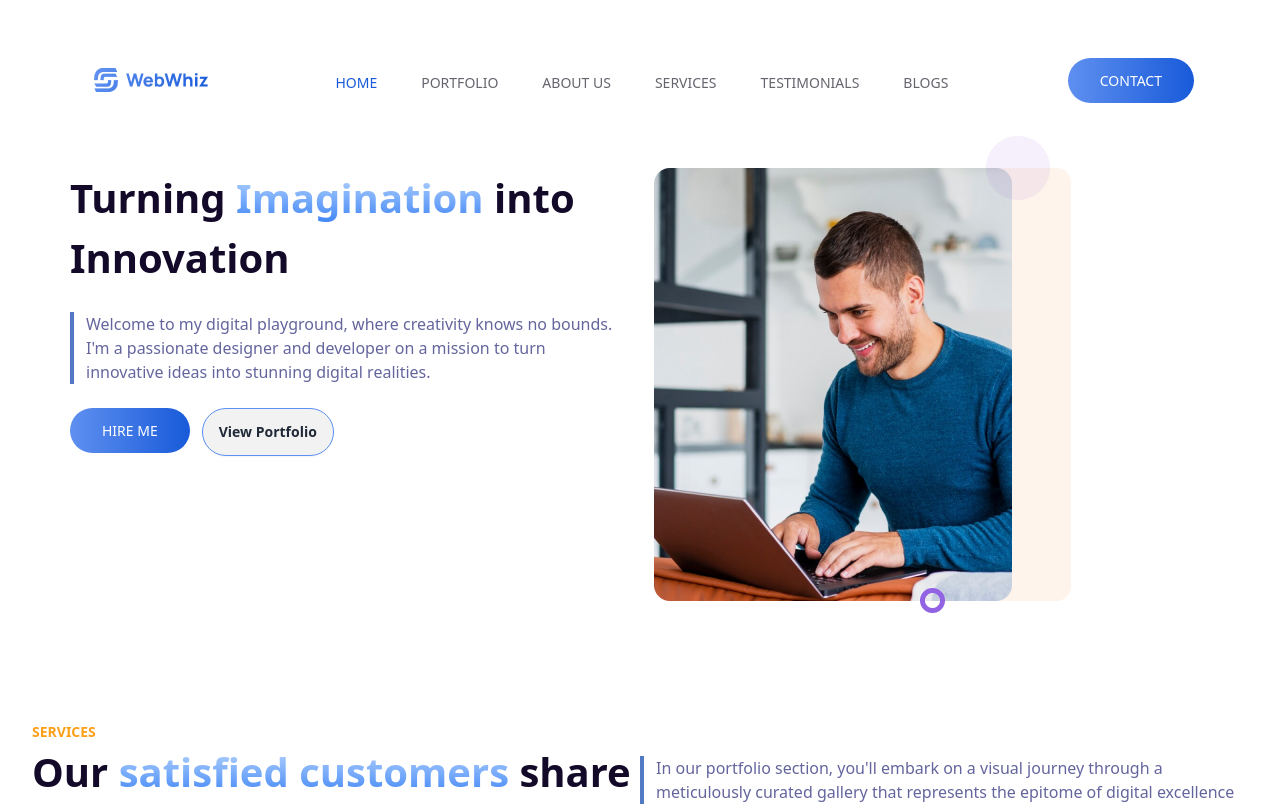
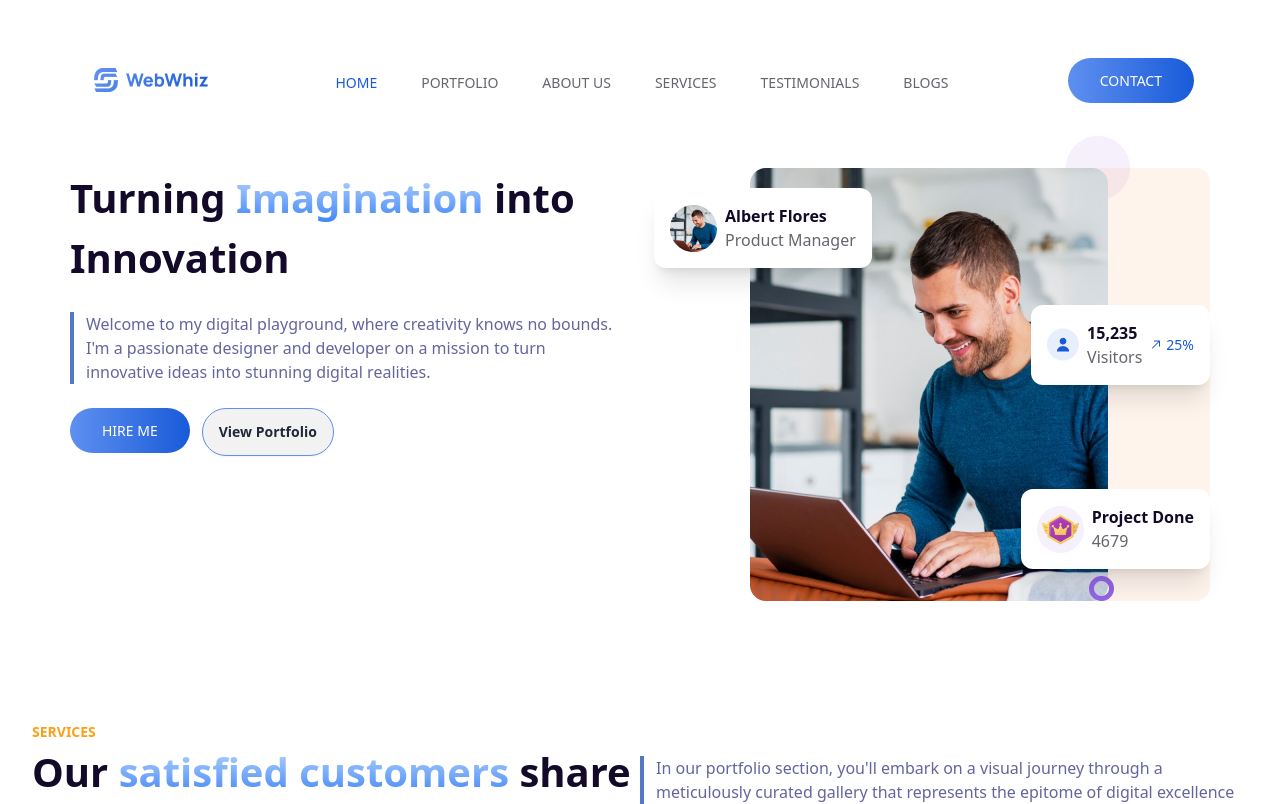
Before and after one commit to RashedAkash/webWhiz, a React (Vite) app: page / in a window 1280 px wide. Shown: the top 804 px of the page. Built offline with nearby package versions, Linux system fonts and the light colour scheme.

Commit message:
banner section complte

```diff
--- a/src/Components/Banner/Banner.jsx
+++ b/src/Components/Banner/Banner.jsx
@@ -7,6 +7,10 @@ import Container from '../../Shared/Container/Container';
 import './banner.css'
 import roundImg from '../../assets/images/banner/round.png';
 import ellips from '../../assets/images/banner/Ellipse 2.png'
+import userImg from '../../assets/images/banner/user.png'
+import crown from '../../assets/images/banner/crown.png'
+import manager from '../../assets/images/banner/manager.png'
+import arrowImg from '../../assets/icon/arrowblue.png'
 
 const Banner = () => {
   return (
@@ -15,9 +19,43 @@ const Banner = () => {
         <Container>
           <div className=" py-10  flex-col gap-7 md:flex md:flex-row-reverse justify-between">
           <div className='banner-bg relative   md:w-1/2'>
-              <img src={bannerImg} />
-              <img className=' absolute -top-8 right-40 ' src={roundImg} alt="" />
-              <img src={ellips} className=' absolute left-0 right-0 mx-auto -bottom-3 ' alt="" />
+              <img className='md:pl-24' src={bannerImg} />
+              <img className=' absolute -top-8 right-20 -z-10 ' src={roundImg} alt="" />
+              <img src={ellips} className=' absolute  right-24  -bottom-0  ' alt="" />
+
+              <div className=' flex items-center gap-2 text-left bg-white absolute shadow-xl p-4 rounded-xl top-5 left-0'>
+                <div >
+                  <img src={manager} alt="" />
+                </div>
+                <div>
+                  <h3 className=' text-[#130929] font-bold'>Albert Flores</h3>
+                  <h3 className=' text-[#64656D] font-medium'>Product Manager</h3>
+                </div>
+              </div>
+
+              <div className=' flex items-center gap-2 text-left bg-white absolute shadow-xl p-4 rounded-xl bottom-8  right-0'>
+                <div >
+                  <img src={crown} alt="" />
+                </div>
+                <div>
+                  <h3 className=' text-[#130929] font-bold'>Project Done</h3>
+                  <h3 className=' text-[#64656D] font-medium'>4679</h3>
+                </div>
+              </div>
+              <div className=' flex items-center gap-2 text-left bg-white absolute shadow-xl p-4 rounded-xl bottom-1/2 right-0'>
+                <div >
+                  <img src={userImg} alt="" />
+                </div>
+                <div>
+                  <h3 className=' text-[#130929] font-bold'>15,235</h3>
+                  <h3 className=' text-[#64656D] font-medium'>Visitors</h3>
+                </div>
+                <div className=' flex gap-1 items-center'>
+                  <img src={arrowImg} alt="" />
+                  <p className=' font-medium text-[#185AD9] text-[14px]'>25%</p>
+                </div>
+              </div>
+
   </div>
     <div className=' md:w-1/2'>
             <div className='text-start'>
--- a/src/Components/Banner/banner.css
+++ b/src/Components/Banner/banner.css
@@ -1,6 +1,8 @@
 .banner-bg{
   background-image: url('../../assets/images/banner/bg.png');
-  background-position: top;
+  background-position: right;
   background-repeat: no-repeat;
-  background-size: contain;
+  background-size: contain
+  ;
+
 }
```
Also changed, not shown: src/assets/icon/arrowblue.png (added).
